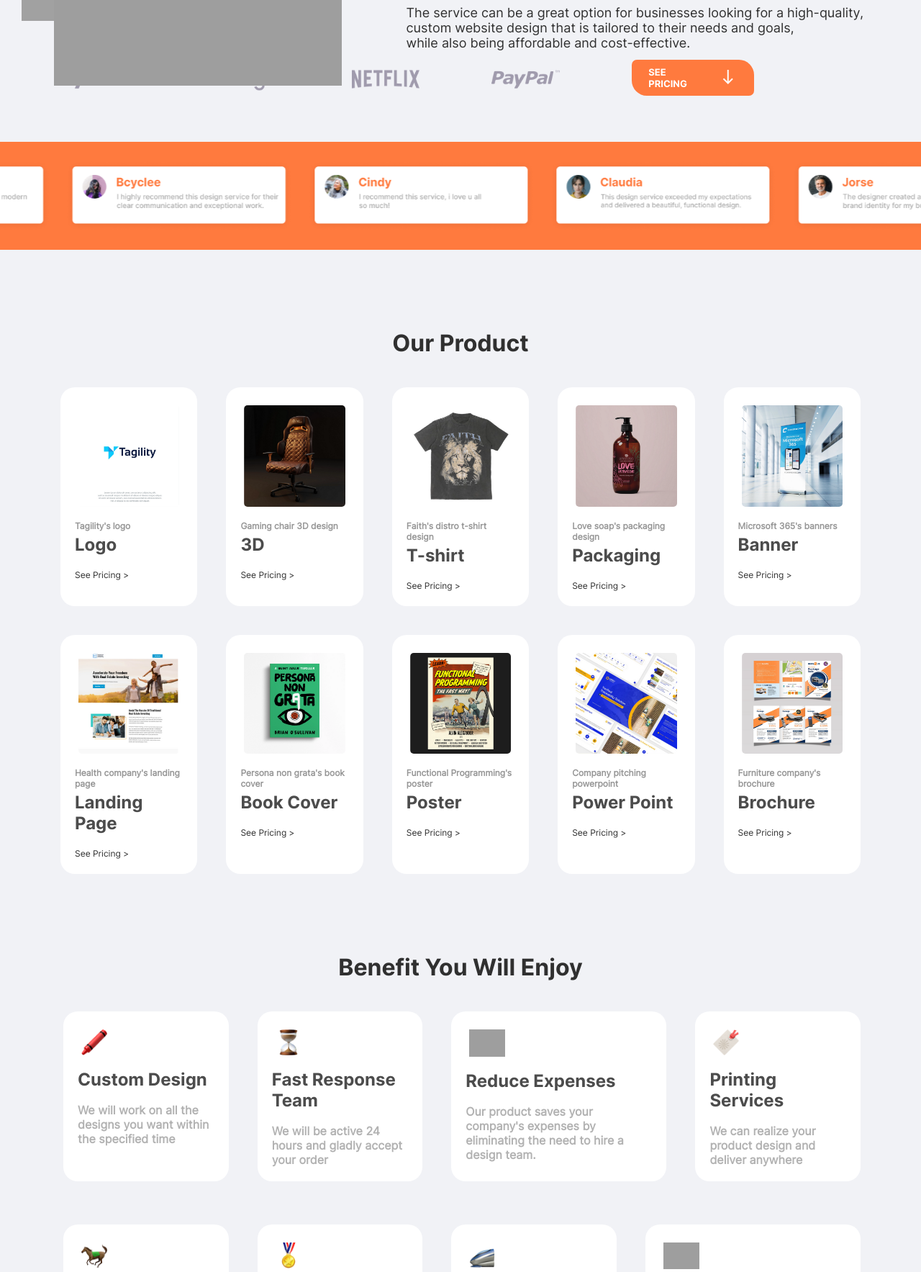
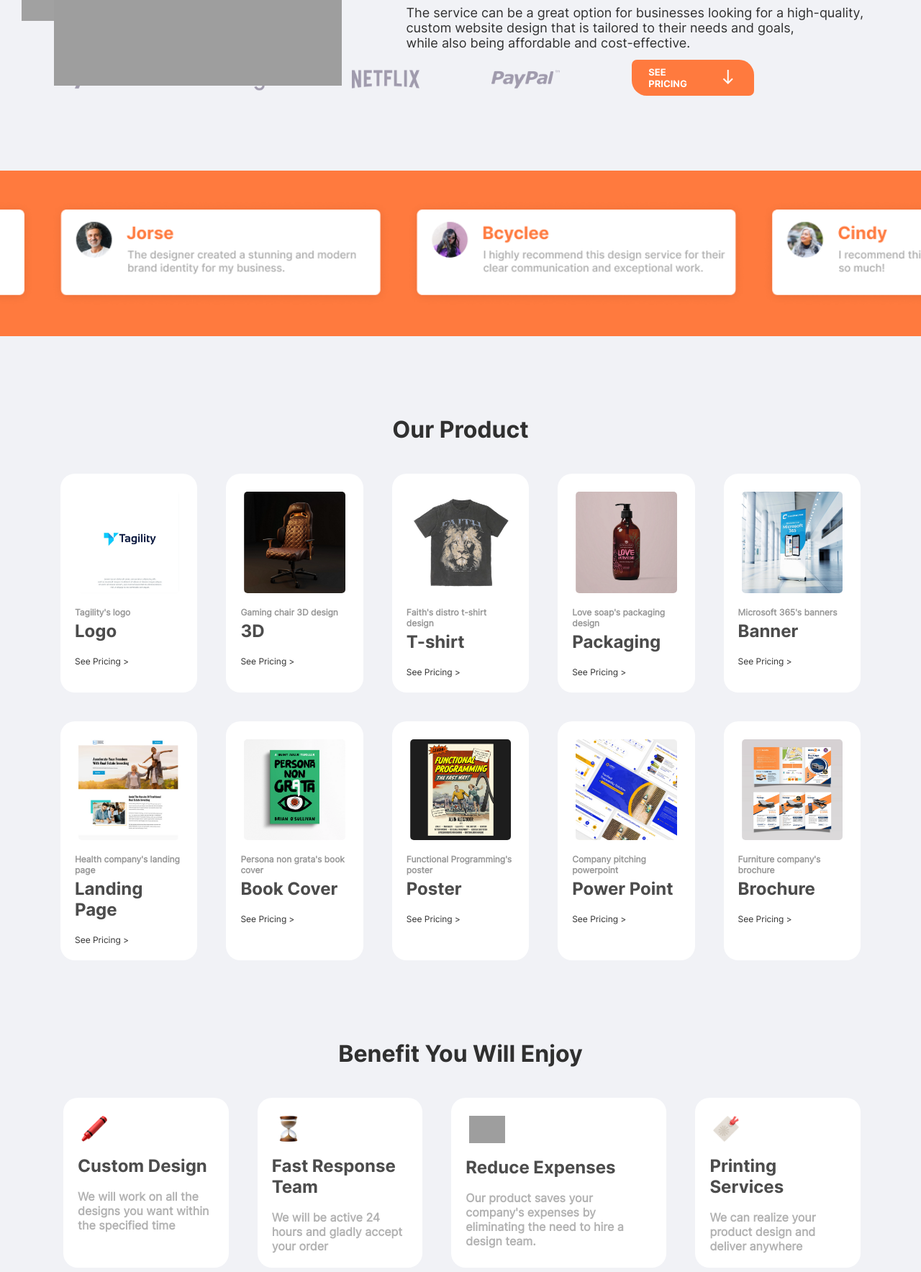
Before and after one commit to Clayy9/Teman-Kanvas, a PHP site: page / in a window 1280 px wide. Shown: the part 221-1988 px from the top of the page at 72% size. Run offline with PHP 8.4, Linux system fonts and the light colour scheme; some libraries are stand-ins or nearby versions; grey boxes are pictures that could not be loaded.

Commit message:
fixing testimonial

```diff
--- a/style.css
+++ b/style.css
@@ -155,11 +155,12 @@
     display: flex;
     align-items: center;
     justify-content: center;
+    margin-top: 80px;
 }
 
 .testi_slider {
     width: 100%;
-    height: 150px;
+    height: 230px;
     position: relative;
     background: var(--orange);
     display: flex;
@@ -167,14 +168,14 @@
 }
 
 .testi {
-    height: 150px;
+    height: 230px;
     display: flex;
     align-items: center;
-    animation: slideshow 15s linear infinite;
+    animation: slideshow 30s linear infinite;
 }
 
 .testi img {
-    height: 100px;
+    height: 150px;
     padding: 0 10px;
 }
 
```
